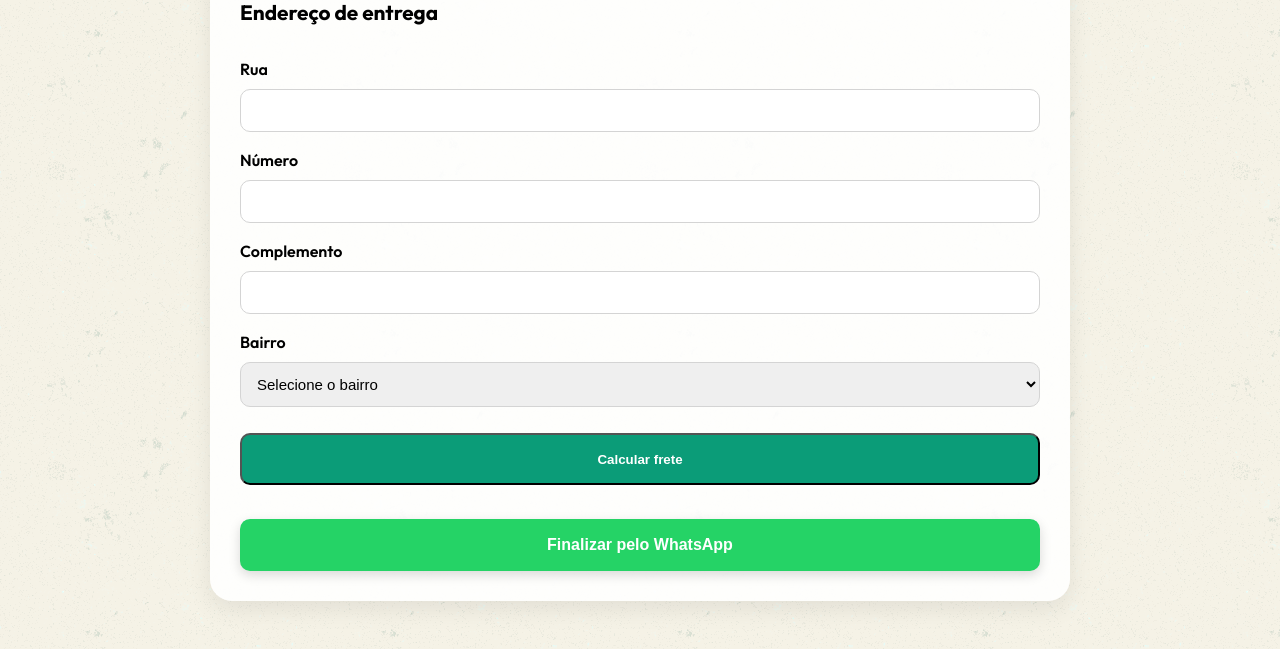
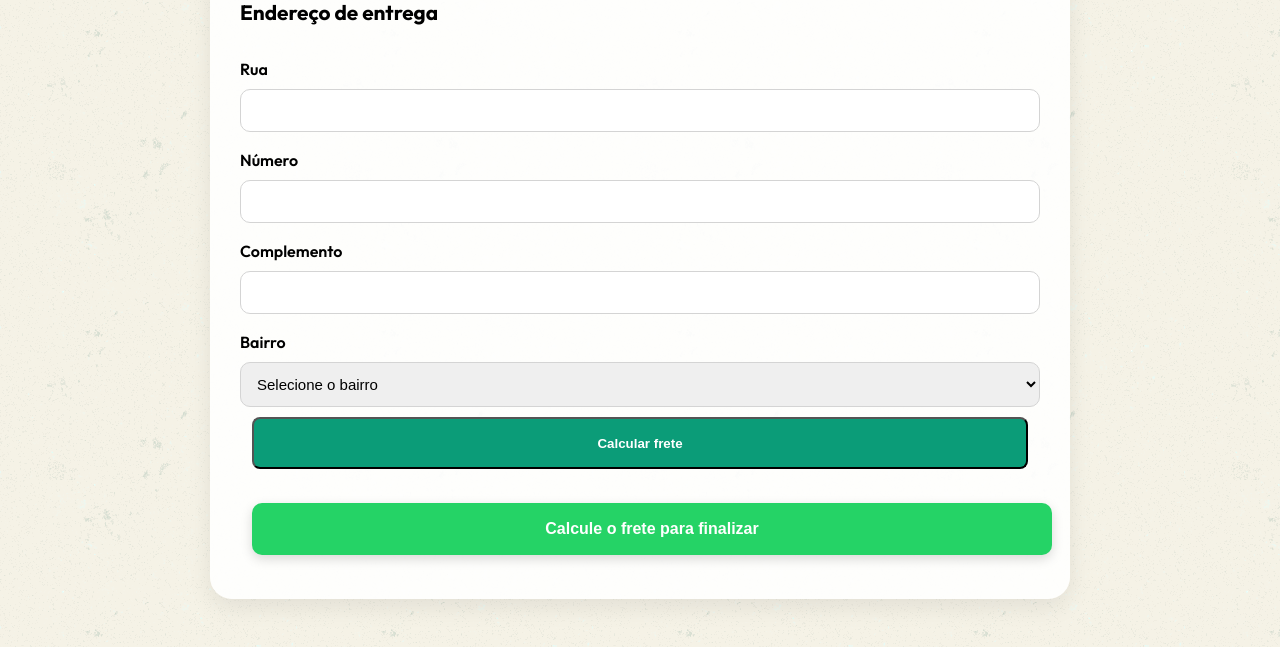
Before and after one commit to mgprimeatrain/sereia-verdinha, a Flask app: page /finalizar in a window 1280 px wide. Shown: the part 496-1145 px from the top of the page. Run offline with Flask 3, Linux system fonts and the light colour scheme.

```diff
--- a/templates/finalizar.html
+++ b/templates/finalizar.html
@@ -85,17 +85,19 @@
                     {% endfor %}
                 </select>
 
-                <div class="acoes-finalizar">
+                <button type="submit" class="botao">Calcular frete</button>
+            </form>
 
-    <button type="submit" class="botao">
-        Calcular frete
-    </button>
-
-    <button type="button" onclick="enviarWhatsApp()" class="botao-finalizar-whatsapp">
-        Finalizar pelo WhatsApp
-    </button>
-
-</div>
+            <!-- ✅ BOTÃO SÓ LIBERA QUANDO TIVER BAIRRO -->
+            {% if bairro_selecionado %}
+                <a href="{{ link_whatsapp }}" target="_blank" class="botao botao-finalizar-whatsapp">
+                    Finalizar pelo WhatsApp
+                </a>
+            {% else %}
+                <button class="botao botao-finalizar-whatsapp" disabled>
+                    Calcule o frete para finalizar
+                </button>
+            {% endif %}
 
         </div>
     </main>
```
